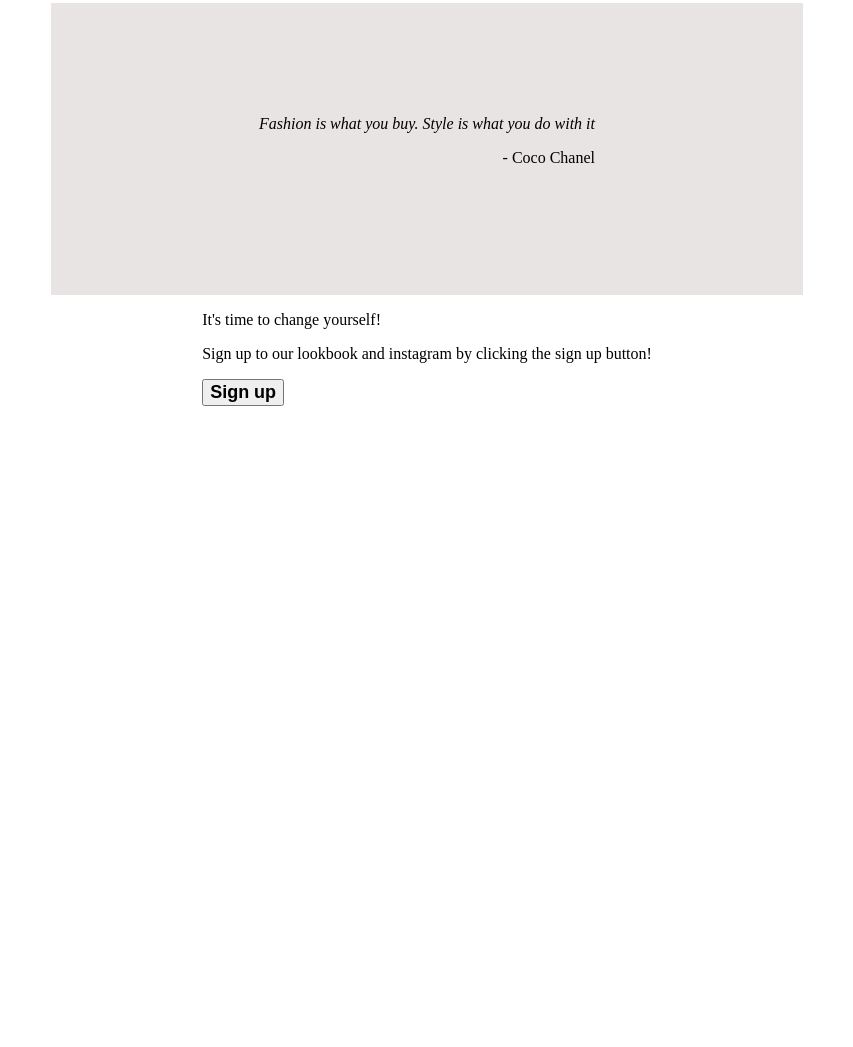
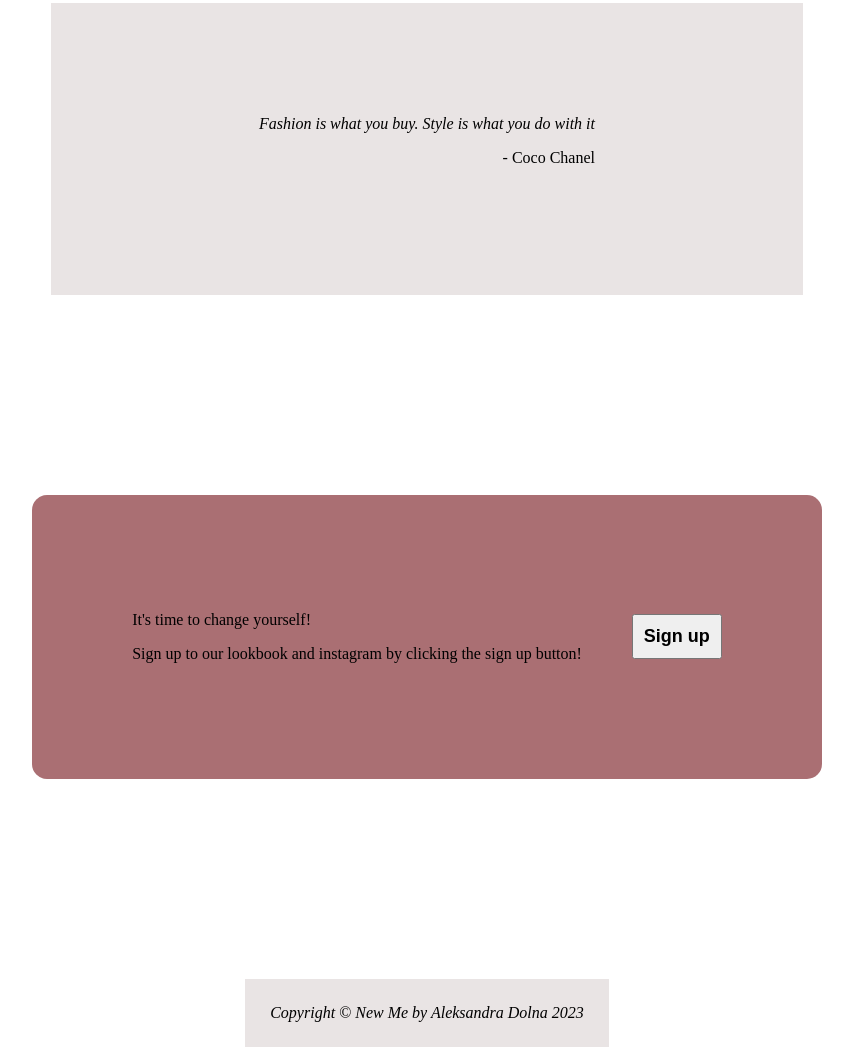
Before and after one commit to jdutch4/odin-landing-page, a plain HTML site: page index.html in a window 1280 px wide. Shown: the part 1427-2474 px from the top of the page, without its empty margins (213-1066 px from the left). Before the commit the page ends 1833 px from the top, so only its background shows below. Drawn offline with Linux system fonts and the light colour scheme.

Commit message:
Created footer and formatted it.

```diff
--- a/index.html
+++ b/index.html
@@ -23,7 +23,7 @@
             <h3> I will show you how to find your style and love yourself through it.I've always loved fashion and style. Did you know on average a person makes 35,000 decisions per day? And you may not realise deciding what to wear is one of the most important daily decisions you make that helps you to express your self-identity.
 
     Through our clothing, we are able to non-verbally communicate a part of our personality. Whether that be expressing your sensitive side by wearing floral print or indicating you’re an extravert by wearing an eye-catching statement piece.</h3>
-            <button>Sign Up</button>
+            <button>Contact me</button>
             </div>
         <div class="box1middleright">
             <img src="./images/box1photo" alt="Young woman looking at clothes in a designer store">
@@ -50,12 +50,16 @@
     <p>- Coco Chanel</p>
 </div>
 <div class="boxbottom">
-<p>It's time to change yourself!</p>
-<p>Sign up to our lookbook and instagram by clicking the sign up button!</p>
-<button>Sign up</button>
-
-
-
+    <div class="boxleft">
+        <p>It's time to change yourself!</p>
+        <p>Sign up to our lookbook and instagram by clicking the sign up button!</p>
+    </div>
+    <div class="boxright">
+        <button>Sign up</button>
+    </div>
+</div>
+<div class="footer">
+<em>Copyright © New Me by Aleksandra Dolna 2023</em>
 
 
 
--- a/styles.css
+++ b/styles.css
@@ -1,6 +1,6 @@
 body{
 display: flex;
-flex-flow:column nowrap;
+flex-flow:column wrap;
 margin: 0px;
 
 align-items: center;
@@ -103,3 +103,21 @@ align-self: center;
 display: flex;
 align-self:flex-end ;
 }
+.boxbottom {
+display: flex;
+padding: 100px;
+align-items: center;
+gap: 50px;
+background-color: #aa6f73;
+border-radius: 15px;
+margin:200px 0px;
+}
+.boxbottom button{
+padding: 10px;
+
+}
+.footer {
+display: flex;
+background-color: rgb(233, 228, 228);
+padding: 25px;
+}
```
